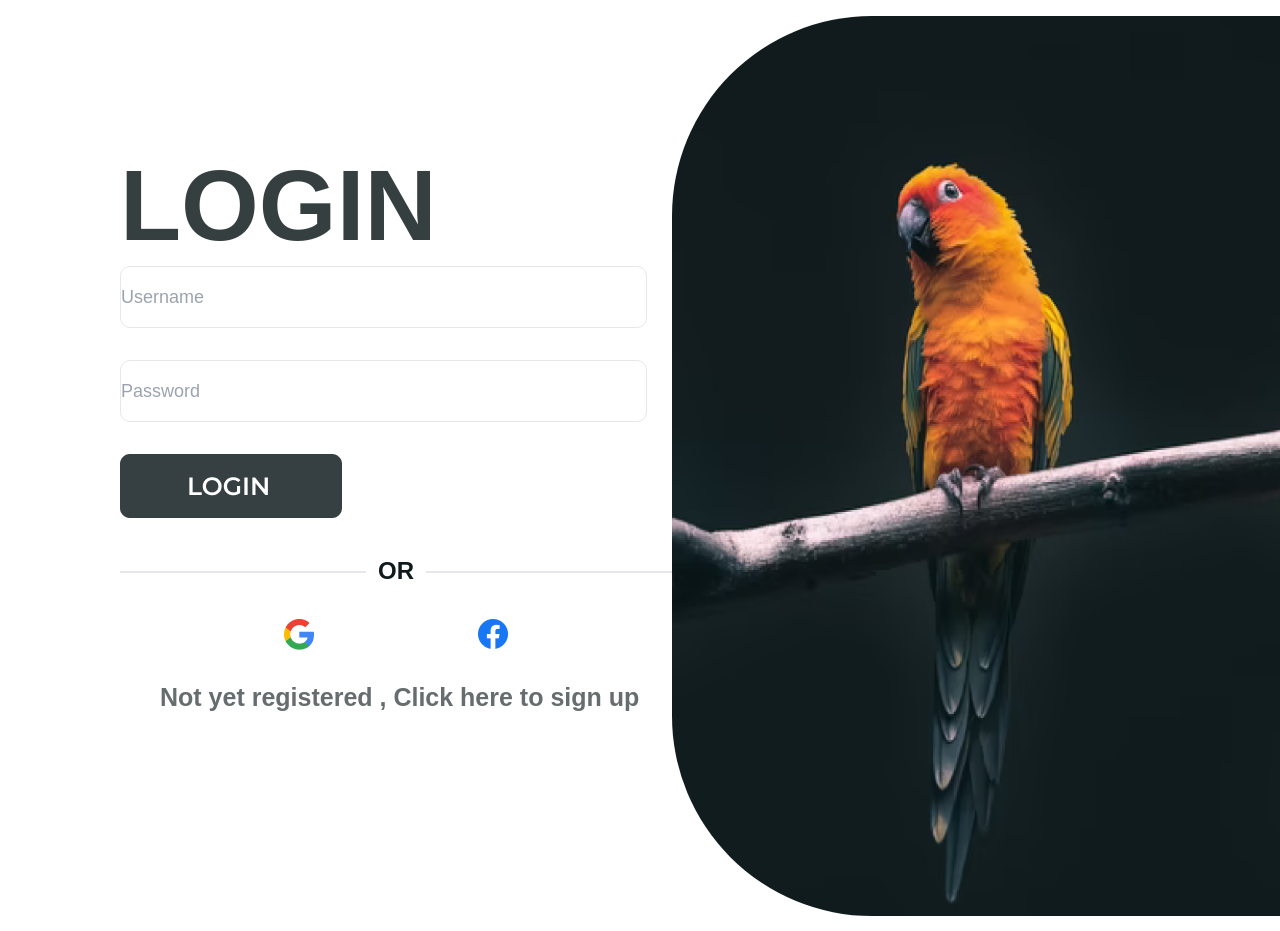
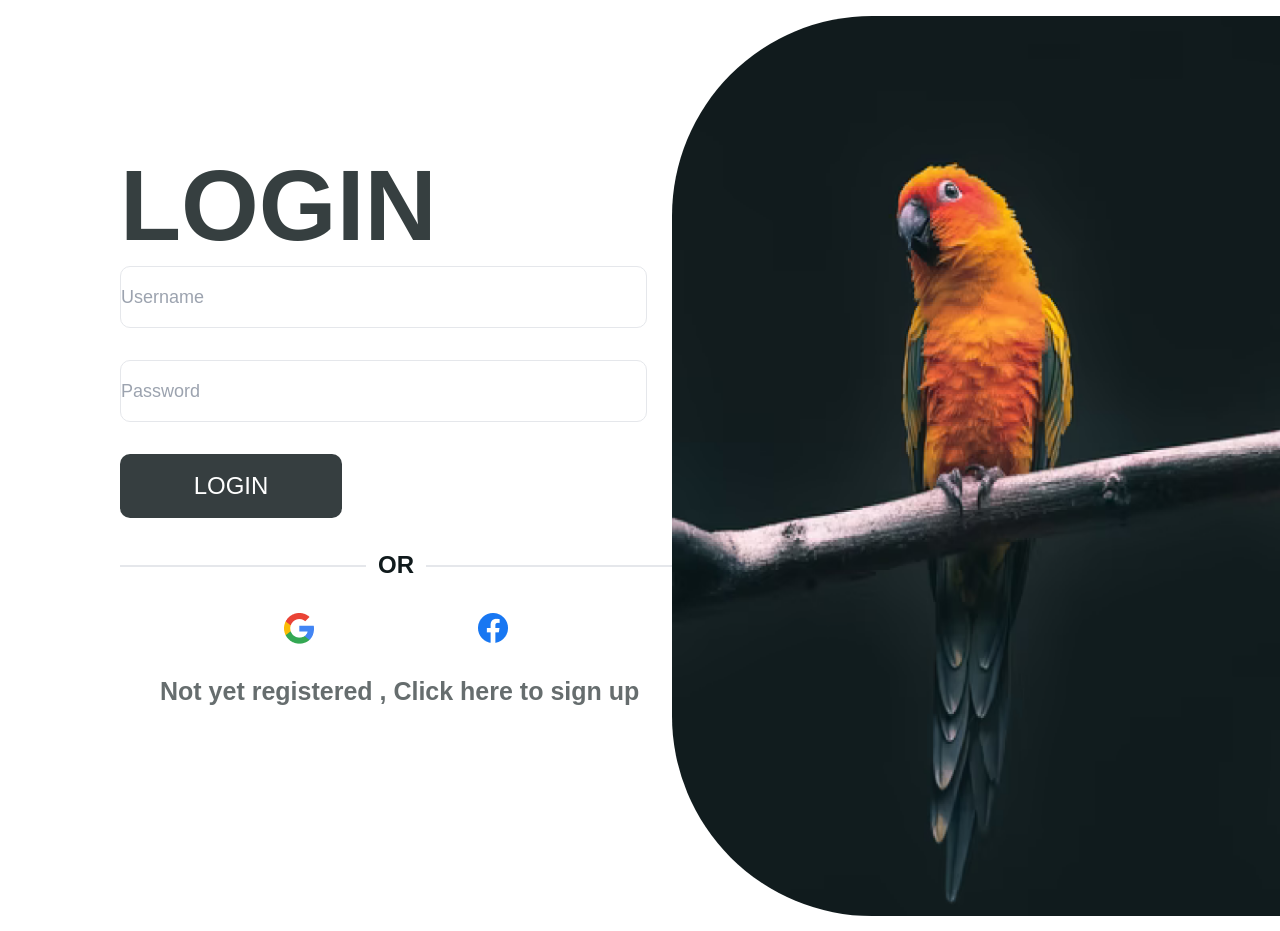
Before and after one commit to kocaman14/figmatoreact2, a React (Vite) app: page / in a window 1280 px wide. Built offline with nearby package versions, Linux system fonts and the light colour scheme.

Commit message:
figmatoreact2

```diff
--- a/src/App.jsx
+++ b/src/App.jsx
@@ -24,7 +24,7 @@ LOGIN</h1>
 <input  className="w-[527px] h-[62px] top-[259px] left-[14px] rounded-[10px]  border-[1px] font-montserrat text-lg font-normal leading-6 text-left underline-from-font decoration-none text-[rgba(16,26,28,0.84)]" placeholder="Password"/>
   </div>
   <div>
-<button type="button" onClick={handleClick} className="w-[222px] h-[64px] top-[366px] left-[14px] rounded-[10px] "><img src="./images/Group 1.png"/></button>
+<button type="button" onClick={handleClick} className="w-[222px] h-[64px] top-[366px] left-[14px] rounded-[10px] duration-0 bg-[rgba(16,26,28,0.84)] text-[24px] text-white font-montserrat ">  LOGIN </button>
   </div>
 <div className="flex justify-between items-center">
 <div className="w-[246px] top-[474px]  h-[1px]  border-[1px] text-[rgba(16,26,28,1)]"></div>
```
